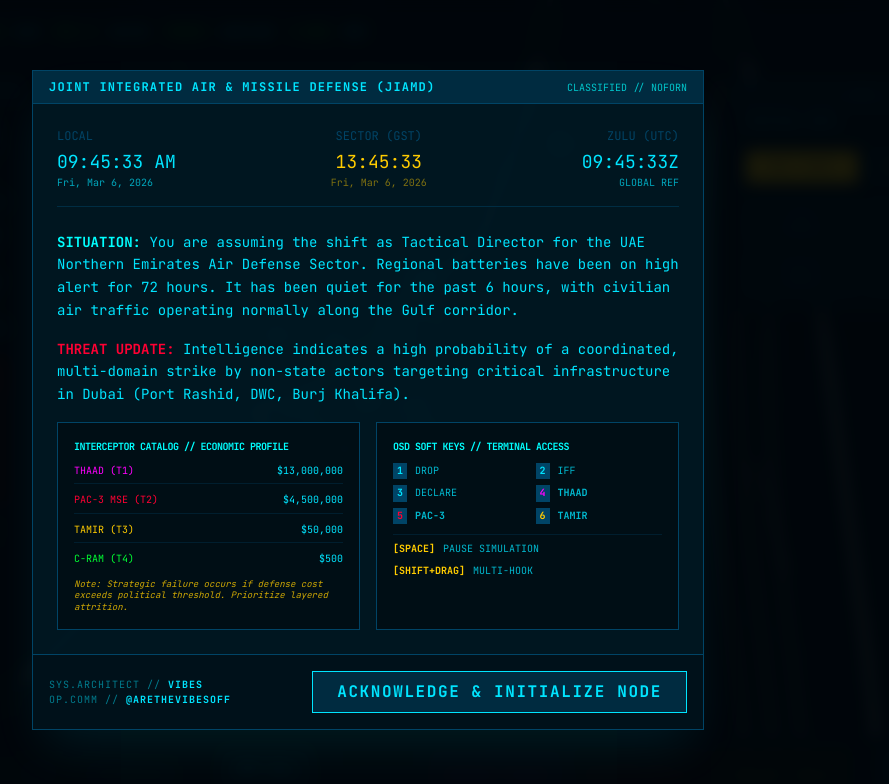
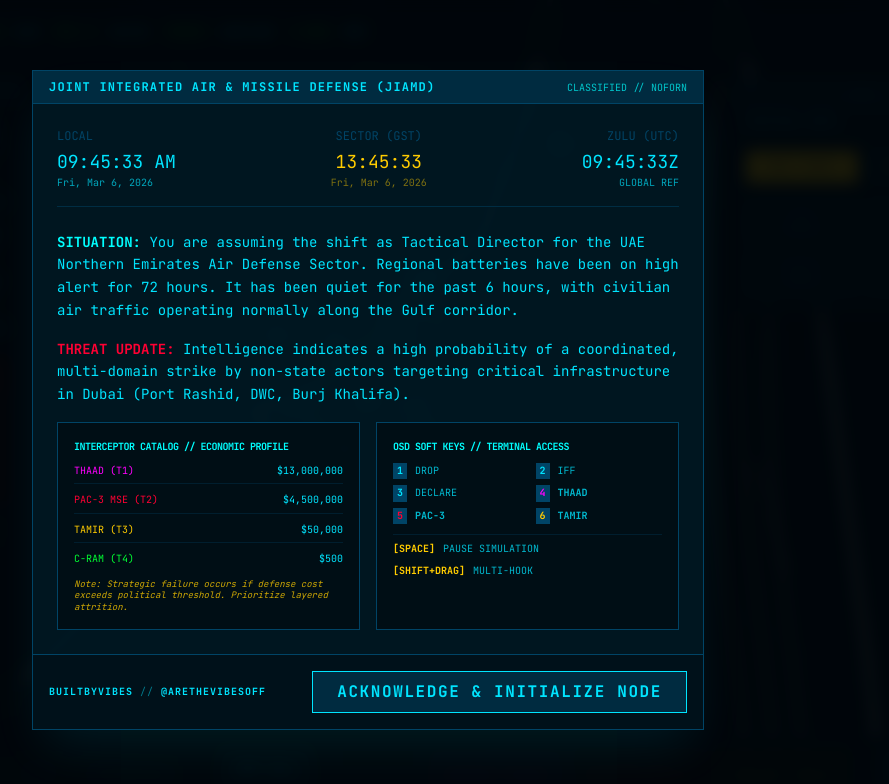
Before and after one commit to watkajtys/fleetcom, a React (Vite) app: page / in a window 1280 px wide. Shown: the top 784 px of the page, without its empty margins (272-1161 px from the left). Built offline with nearby package versions, Linux system fonts and the light colour scheme.

Commit message:
style(ui): condense briefing branding into single line
Replaced the two-line 'SYS.ARCHITECT/OP.COMM' text with a single 'BUILTBYVIBES // @ARETHEVIBESOFF' line to save vertical space on the splash screen.

```diff
--- a/src/BriefingModal.tsx
+++ b/src/BriefingModal.tsx
@@ -131,9 +131,10 @@ const BriefingModal = ({ onStart }: { onStart: () => void }) => {
 
         {/* Footer */}
         <div className="p-4 bg-[#00111A] border-t border-[#004466] flex flex-col sm:flex-row justify-between items-center gap-4 sm:gap-0">
-          <div className="flex flex-col text-[10px] text-[#00E5FF]/50 tracking-widest font-mono text-center sm:text-left">
-            <span>SYS.ARCHITECT // <a href="https://builtbyvibes.com" target="_blank" rel="noopener noreferrer" className="text-[#00E5FF] font-bold hover:text-[#00FF33] transition-colors">VIBES</a></span>
-            <span>OP.COMM // <a href="https://twitter.com/arethevibesoff" target="_blank" rel="noopener noreferrer" className="text-[#00E5FF] font-bold hover:text-[#00FF33] transition-colors">@ARETHEVIBESOFF</a></span>
+          <div className="text-[10px] text-[#00E5FF]/50 tracking-widest font-mono text-center sm:text-left">
+            <a href="https://builtbyvibes.com" target="_blank" rel="noopener noreferrer" className="text-[#00E5FF] font-bold hover:text-[#00FF33] transition-colors">BUILTBYVIBES</a>
+            {' // '}
+            <a href="https://twitter.com/arethevibesoff" target="_blank" rel="noopener noreferrer" className="text-[#00E5FF] font-bold hover:text-[#00FF33] transition-colors">@ARETHEVIBESOFF</a>
           </div>
           <button
             onClick={onStart}
```
